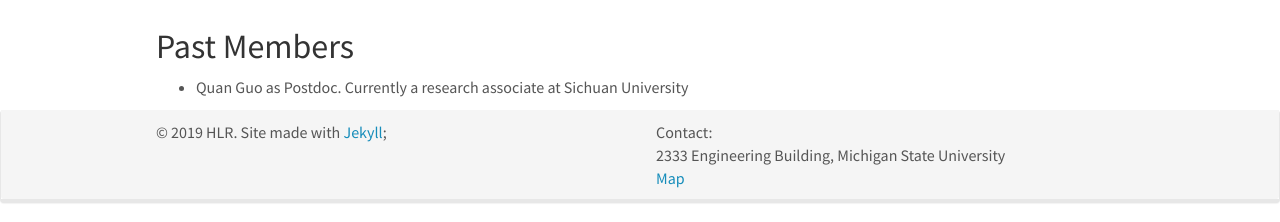
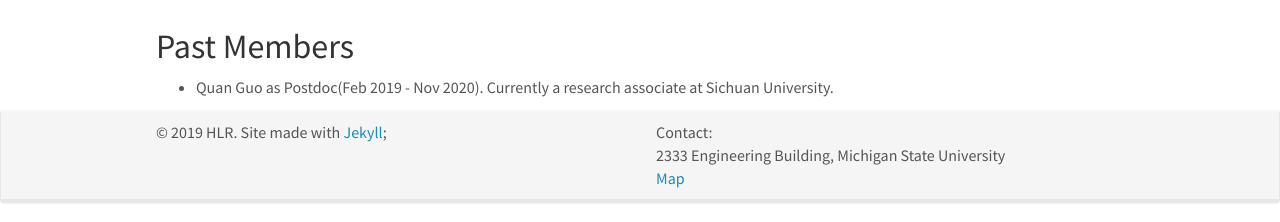
Before and after one commit to HLR/HLR.github.io, a Jekyll site: the page built from _pages/team.md, in a window 1280 px wide and 900 px high, scrolled down 1969 px. Shown: the part 675-897 px from the top of the window. Built offline with Jekyll 4.4.1, drawn with Linux system fonts in a browser that asks for light colours; nearby versions of some CDN libraries.

Commit message:
Update team.md

```diff
--- a/_pages/team.md
+++ b/_pages/team.md
@@ -79,4 +79,4 @@ Go to <a href="{{ site.url }}{{ site.baseurl }}/pictures/"> <b>Gallery</b> </a>
 
 ## Past Members
 
-- Quan Guo as Postdoc. Currently a research associate at Sichuan University
+- Quan Guo as Postdoc(Feb 2019 - Nov 2020). Currently a research associate at Sichuan University.
```
